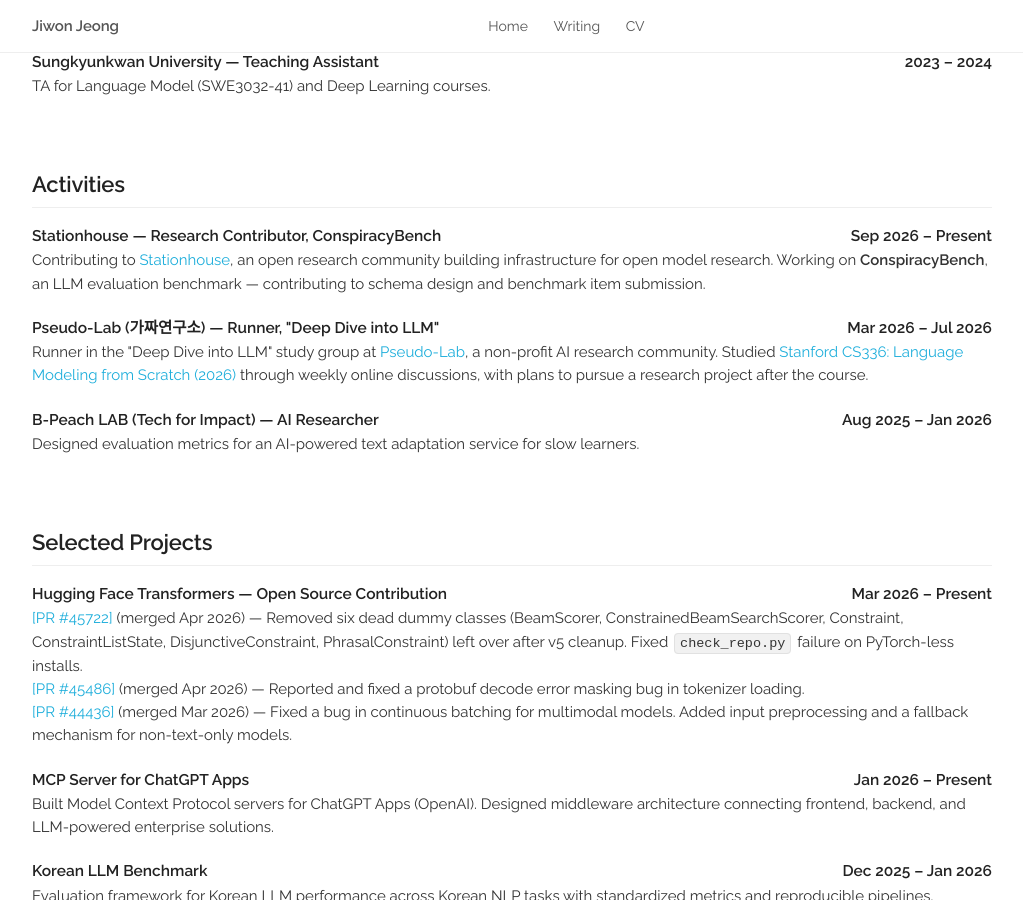
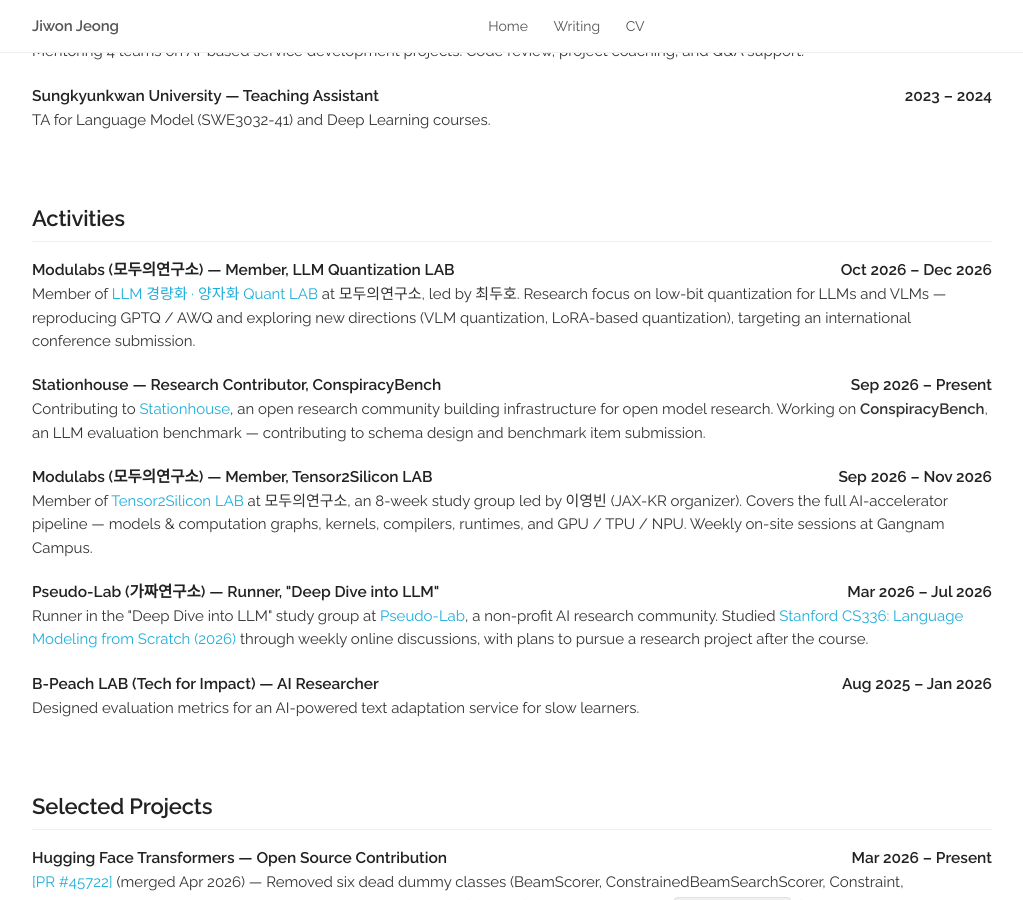
Before and after one commit to jw9603/jw9603.github.io, a Jekyll site: the page built from index.html, in a window 1280 px wide and 900 px high, scrolled down 3148 px. Shown: the whole window, without its empty margins (128-1151 px from the left). Built offline with Jekyll 4.4.1, drawn with Linux system fonts in a browser that asks for light colours; a style sheet for code colours, icons or effects is not loaded; some of the changed text lies outside the part shown.

Commit message:
Add Modulabs Tensor2Silicon and LLM Quantization LAB participation

```diff
--- a/index.html
+++ b/index.html
@@ -66,6 +66,11 @@
   <!-- ========== News ========== -->
   <div class="docs-section" id="news">
     <h5>News</h5>
+
+    <div class="news-item">
+      <b class="news-date">Sep – Oct 2026</b>
+      Joined two study labs at <a href="https://modulabs.co.kr/" target="_blank">Modulabs (모두의연구소)</a>: <a href="https://modulabs.co.kr/labs/811" target="_blank">Tensor2Silicon LAB</a> (AI accelerator systems) and <a href="https://modulabs.co.kr/labs/816" target="_blank">LLM Quantization LAB</a>.
+    </div>
 
     <div class="news-item">
       <b class="news-date">Sep 2026</b>
@@ -275,10 +280,24 @@
     <h5>Activities</h5>
     <div class="paper">
       <p class="title">
+        <b>Modulabs (모두의연구소) — Member, LLM Quantization LAB</b>
+        <b style="float:right;">Oct 2026 – Dec 2026</b>
+      </p>
+      <p>Member of <a href="https://modulabs.co.kr/labs/816" target="_blank">LLM 경량화 · 양자화 Quant LAB</a> at 모두의연구소, led by 최두호. Research focus on low-bit quantization for LLMs and VLMs — reproducing GPTQ / AWQ and exploring new directions (VLM quantization, LoRA-based quantization), targeting an international conference submission.</p>
+    </div>
+    <div class="paper">
+      <p class="title">
         <b>Stationhouse — Research Contributor, ConspiracyBench</b>
         <b style="float:right;">Sep 2026 – Present</b>
       </p>
       <p>Contributing to <a href="https://www.station-house.net/" target="_blank">Stationhouse</a>, an open research community building infrastructure for open model research. Working on <b>ConspiracyBench</b>, an LLM evaluation benchmark — contributing to schema design and benchmark item submission.</p>
+    </div>
+    <div class="paper">
+      <p class="title">
+        <b>Modulabs (모두의연구소) — Member, Tensor2Silicon LAB</b>
+        <b style="float:right;">Sep 2026 – Nov 2026</b>
+      </p>
+      <p>Member of <a href="https://modulabs.co.kr/labs/811" target="_blank">Tensor2Silicon LAB</a> at 모두의연구소, an 8-week study group led by 이영빈 (JAX-KR organizer). Covers the full AI-accelerator pipeline — models &amp; computation graphs, kernels, compilers, runtimes, and GPU / TPU / NPU. Weekly on-site sessions at Gangnam Campus.</p>
     </div>
     <div class="paper">
       <p class="title">
```
